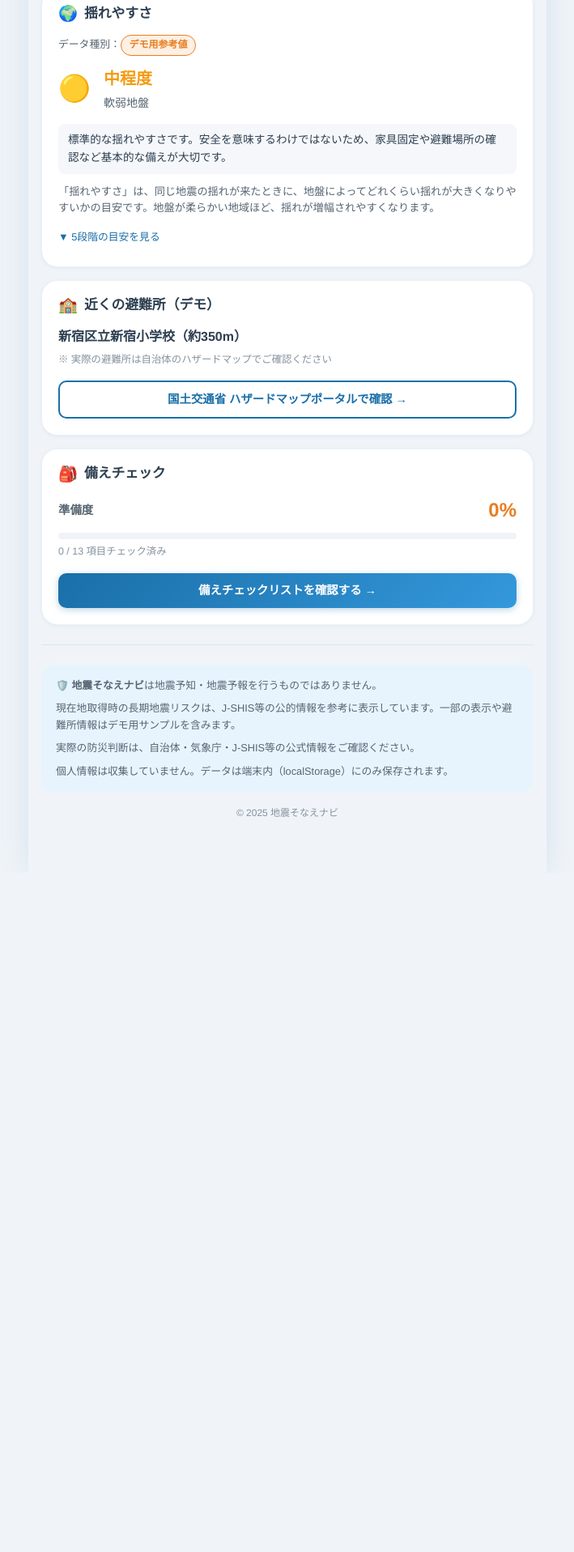
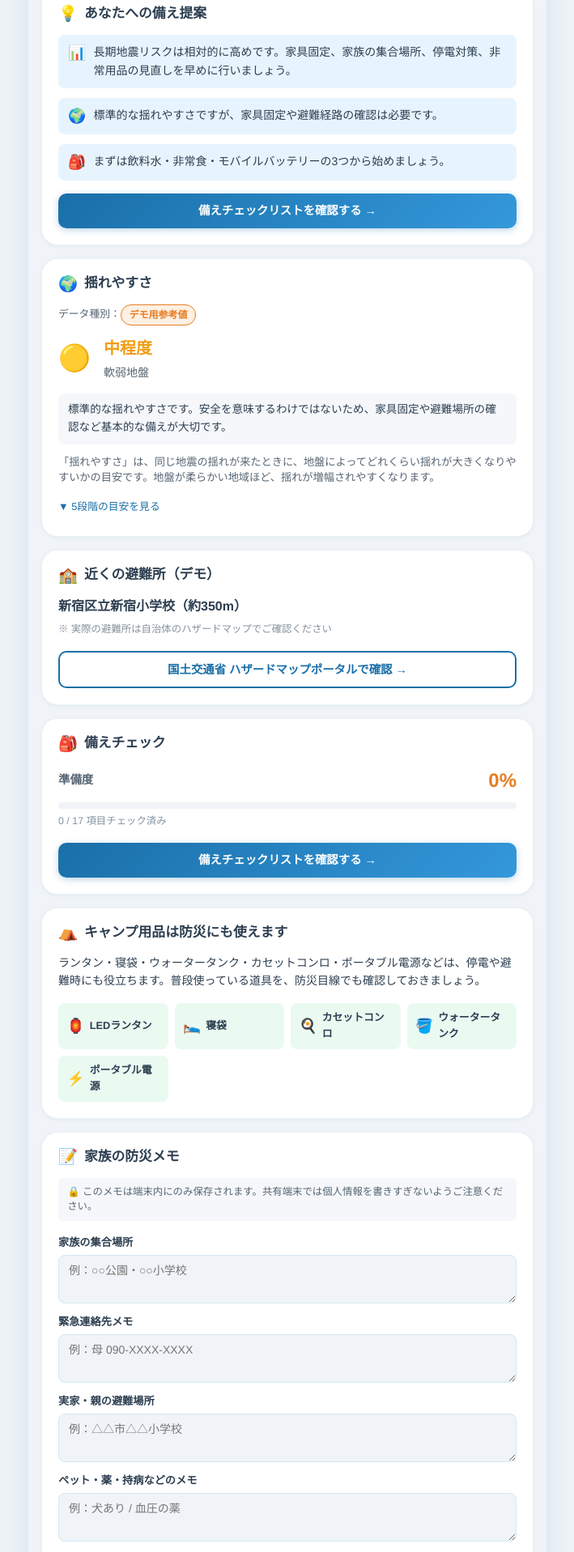
Before and after one commit to napohiro/jishin-sonae-navi, a React (Vite) app: page / in a window 1280 px wide. Shown: the part 823-2740 px from the top of the page at 81% size, without its empty margins (285-994 px from the left). Before the commit the page ends 1901 px from the top, so only its background shows below. Built offline with nearby package versions, Linux system fonts and the light colour scheme.

Commit message:
備え提案と家族メモ機能を追加

```diff
--- a/src/data/checklistItems.js
+++ b/src/data/checklistItems.js
@@ -1,102 +1,135 @@
 export const checklistItems = [
+  // 命を守る
+  {
+    id: "furniture",
+    category: "命を守る",
+    icon: "🪑",
+    label: "家具の固定",
+    description: "タンス・本棚・冷蔵庫を壁に固定",
+  },
+  {
+    id: "shelter",
+    category: "命を守る",
+    icon: "🏫",
+    label: "避難場所の確認",
+    description: "自宅から最寄りの避難所を把握",
+  },
+  {
+    id: "contact",
+    category: "命を守る",
+    icon: "📞",
+    label: "家族の連絡手段",
+    description: "災害用伝言ダイヤル（171）の使い方を確認",
+  },
+  {
+    id: "bag",
+    category: "命を守る",
+    icon: "🎒",
+    label: "非常用持ち出し袋",
+    description: "すぐ持ち出せる場所に置いておく",
+  },
+
+  // 生活を守る
   {
     id: "water",
-    category: "食料・水",
+    category: "生活を守る",
     icon: "💧",
     label: "飲料水（1人3日分：9リットル）",
     description: "ペットボトル水を常備",
   },
   {
     id: "food",
-    category: "食料・水",
+    category: "生活を守る",
     icon: "🍱",
     label: "非常食（3〜7日分）",
     description: "缶詰・レトルト・乾パン等",
   },
   {
+    id: "medicine",
+    category: "生活を守る",
+    icon: "💊",
+    label: "常備薬・処方薬",
+    description: "7日分を非常袋に入れる",
+  },
+  {
+    id: "firstaid",
+    category: "生活を守る",
+    icon: "🩹",
+    label: "衛生用品・救急セット",
+    description: "絆創膏・包帯・消毒液・マスク",
+  },
+
+  // 停電・情報対策
+  {
     id: "battery",
-    category: "電源・通信",
+    category: "停電・情報対策",
     icon: "🔋",
     label: "モバイルバッテリー",
     description: "満充電で保管・定期的に充電確認",
   },
   {
     id: "flashlight",
-    category: "電源・通信",
+    category: "停電・情報対策",
     icon: "🔦",
     label: "懐中電灯・ヘッドライト",
     description: "LED式・電池の残量も確認",
   },
   {
     id: "radio",
-    category: "電源・通信",
+    category: "停電・情報対策",
     icon: "📻",
-    label: "手回し・ラジオ",
+    label: "手回しラジオ",
     description: "停電時の情報収集に必須",
   },
   {
-    id: "furniture",
-    category: "住まいの対策",
-    icon: "🪑",
-    label: "家具の固定",
-    description: "タンス・本棚・冷蔵庫を壁に固定",
+    id: "spare_battery",
+    category: "停電・情報対策",
+    icon: "🔌",
+    label: "予備電池",
+    description: "単1〜単4電池をセットで準備",
+  },
+
+  // キャンプ用品の防災転用
+  {
+    id: "lantern",
+    category: "キャンプ用品の防災転用",
+    icon: "🏮",
+    label: "LEDランタン",
+    description: "長時間使える明かりとして停電時に活用",
   },
   {
-    id: "shelter",
-    category: "避難準備",
-    icon: "🏫",
-    label: "避難場所の確認",
-    description: "自宅から最寄りの避難所を把握",
+    id: "sleeping_bag",
+    category: "キャンプ用品の防災転用",
+    icon: "🛌",
+    label: "寝袋",
+    description: "避難所や車中泊でも使える",
   },
   {
-    id: "contact",
-    category: "避難準備",
-    icon: "📞",
-    label: "家族の連絡手段",
-    description: "災害用伝言ダイヤル（171）の使い方を確認",
+    id: "camping_stove",
+    category: "キャンプ用品の防災転用",
+    icon: "🍳",
+    label: "カセットコンロ",
+    description: "ガスボンベは余分に備蓄。調理・湯沸かしに",
   },
   {
-    id: "medicine",
-    category: "医療・衛生",
-    icon: "💊",
-    label: "常備薬・処方薬",
-    description: "7日分を非常袋に入れる",
+    id: "water_tank",
+    category: "キャンプ用品の防災転用",
+    icon: "🪣",
+    label: "ウォータータンク",
+    description: "断水時の給水・貯水に活用",
   },
   {
-    id: "firstaid",
-    category: "医療・衛生",
-    icon: "🩹",
-    label: "救急セット",
-    description: "絆創膏・包帯・消毒液・常備薬",
-  },
-  {
-    id: "camping",
-    category: "防災転用グッズ",
-    icon: "⛺",
-    label: "キャンプ用品の防災転用",
-    description: "ランタン・クッカー・寝袋を非常用に活用",
-  },
-  {
-    id: "car",
-    category: "防災転用グッズ",
-    icon: "🚗",
-    label: "車中泊用品",
-    description: "シェードブランケット・給水タンク・車載充電器",
-  },
-  {
-    id: "bag",
-    category: "避難準備",
-    icon: "🎒",
-    label: "非常用持ち出し袋",
-    description: "すぐ持ち出せる場所に置いておく",
+    id: "power_station",
+    category: "キャンプ用品の防災転用",
+    icon: "⚡",
+    label: "ポータブル電源",
+    description: "スマホ・家電の充電に使える",
   },
 ];
 
 export const categories = [
-  "食料・水",
-  "電源・通信",
-  "住まいの対策",
-  "避難準備",
-  "医療・衛生",
-  "防災転用グッズ",
+  "命を守る",
+  "生活を守る",
+  "停電・情報対策",
+  "キャンプ用品の防災転用",
 ];
--- a/src/index.css
+++ b/src/index.css
@@ -654,6 +654,116 @@ button {
 
 .ground-scale-desc {
   color: var(--color-text-light);
+}
+
+/* ===== PROPOSAL CARD ===== */
+.proposal-items {
+  display: flex;
+  flex-direction: column;
+  gap: 0.75rem;
+  margin-bottom: 1rem;
+}
+
+.proposal-item {
+  display: flex;
+  gap: 0.6rem;
+  align-items: flex-start;
+  background: var(--color-primary-bg);
+  border-radius: 8px;
+  padding: 0.65rem 0.75rem;
+}
+
+.proposal-icon {
+  font-size: 1.1rem;
+  flex-shrink: 0;
+  line-height: 1.4;
+}
+
+.proposal-text {
+  font-size: 0.875rem;
+  line-height: 1.6;
+  color: var(--color-text);
+}
+
+.proposal-btn {
+  width: 100%;
+  text-align: center;
+}
+
+/* ===== CAMP CARD ===== */
+.camp-desc {
+  font-size: 0.875rem;
+  color: var(--color-text);
+  line-height: 1.6;
+  margin-bottom: 1rem;
+}
+
+.camp-items {
+  display: grid;
+  grid-template-columns: repeat(auto-fill, minmax(130px, 1fr));
+  gap: 0.5rem;
+}
+
+.camp-item {
+  display: flex;
+  align-items: center;
+  gap: 0.4rem;
+  background: var(--color-secondary-bg);
+  border-radius: 8px;
+  padding: 0.5rem 0.65rem;
+}
+
+.camp-item-icon {
+  font-size: 1.1rem;
+}
+
+.camp-item-label {
+  font-size: 0.8rem;
+  font-weight: 600;
+  color: var(--color-text);
+}
+
+/* ===== MEMO CARD ===== */
+.memo-privacy-note {
+  font-size: 0.775rem;
+  color: var(--color-text-light);
+  background: #f5f7fa;
+  border-radius: 6px;
+  padding: 0.5rem 0.7rem;
+  margin-bottom: 1rem;
+  line-height: 1.5;
+}
+
+.memo-field {
+  display: flex;
+  flex-direction: column;
+  gap: 0.3rem;
+  margin-bottom: 0.75rem;
+}
+
+.memo-label {
+  font-size: 0.825rem;
+  font-weight: 600;
+  color: var(--color-text);
+}
+
+.memo-input {
+  width: 100%;
+  border: 1px solid var(--color-border);
+  border-radius: 8px;
+  padding: 0.5rem 0.75rem;
+  font-size: 0.875rem;
+  color: var(--color-text);
+  background: var(--color-bg);
+  resize: vertical;
+  font-family: inherit;
+  line-height: 1.5;
+}
+
+.memo-input:focus {
+  outline: none;
+  border-color: var(--color-primary);
+  box-shadow: 0 0 0 2px var(--color-primary-bg);
 }
 
 /* ===== SHELTER CARD ===== */
--- a/src/pages/Home.jsx
+++ b/src/pages/Home.jsx
@@ -90,6 +90,10 @@ export default function Home() {
   });
   const [showGroundScale, setShowGroundScale] = useState(false);
   const [groundData, setGroundData] = useState(null);
+  const [familyMemo, setFamilyMemo] = useState(() => {
+    try { return JSON.parse(localStorage.getItem("familyMemo") || "{}"); }
+    catch { return {}; }
+  });
   // "initial" | "geo" | "text"
   const [inputMode, setInputMode] = useState(() => {
     const label = localStorage.getItem("regionLabel");
@@ -196,8 +200,39 @@ export default function Home() {
     }
   })();
 
-  const totalItems = 13;
+  const totalItems = 17;
   const prepPercent = Math.round((checklistCount / totalItems) * 100);
+
+  const updateMemo = (key, value) => {
+    setFamilyMemo((prev) => {
+      const next = { ...prev, [key]: value };
+      localStorage.setItem("familyMemo", JSON.stringify(next));
+      return next;
+    });
+  };
+
+  const getRiskProposal = (risk) => {
+    if (risk < 3)  return "長期地震リスクは比較的低めです。ただし、地震が起きないという意味ではありません。基本の備えを整えておきましょう。";
+    if (risk < 10) return "長期地震リスクはやや意識しておきたい水準です。家具固定・飲料水・非常食・停電対策を確認しましょう。";
+    if (risk < 26) return "長期地震リスクは中程度です。家庭内の安全対策と避難場所の確認を優先しましょう。";
+    return "長期地震リスクは相対的に高めです。家具固定、家族の集合場所、停電対策、非常用品の見直しを早めに行いましょう。";
+  };
+
+  const getGroundProposal = (level) => {
+    if (level >= 4) return "地盤によって揺れが大きくなりやすい可能性があります。寝室やリビングの家具固定を優先しましょう。";
+    if (level === 3) return "標準的な揺れやすさですが、家具固定や避難経路の確認は必要です。";
+    return null;
+  };
+
+  const getPrepProposal = (percent) => {
+    if (percent <= 30) return "まずは飲料水・非常食・モバイルバッテリーの3つから始めましょう。";
+    if (percent <= 70) return "基本の備えは進んでいます。家具固定や家族の連絡手段も確認しましょう。";
+    return "備えはかなり進んでいます。定期的に期限切れや電池残量を確認しましょう。";
+  };
+
+  const riskProposal   = getRiskProposal(displayRisk30);
+  const groundProposal = getGroundProposal(currentGroundLevel);
+  const prepProposal   = getPrepProposal(prepPercent);
 
   return (
     <div className="page">
@@ -414,6 +449,33 @@ export default function Home() {
         )}
       </section>
 
+      {/* あなたへの備え提案 */}
+      <section className="card proposal-card">
+        <div className="card-header">
+          <span className="card-icon">💡</span>
+          <h2 className="card-title">あなたへの備え提案</h2>
+        </div>
+        <div className="proposal-items">
+          <div className="proposal-item">
+            <span className="proposal-icon">📊</span>
+            <p className="proposal-text">{riskProposal}</p>
+          </div>
+          {groundProposal && (
+            <div className="proposal-item">
+              <span className="proposal-icon">🌍</span>
+              <p className="proposal-text">{groundProposal}</p>
+            </div>
+          )}
+          <div className="proposal-item">
+            <span className="proposal-icon">🎒</span>
+            <p className="proposal-text">{prepProposal}</p>
+          </div>
+        </div>
+        <Link to="/prep-check" className="btn btn-primary proposal-btn">
+          備えチェックリストを確認する →
+        </Link>
+      </section>
+
       {/* 揺れやすさ */}
       <section className="card ground-card">
         <div className="card-header">
@@ -526,6 +588,79 @@ export default function Home() {
         </Link>
       </section>
 
+      {/* キャンプ用品の防災転用 */}
+      <section className="card camp-card">
+        <div className="card-header">
+          <span className="card-icon">⛺</span>
+          <h2 className="card-title">キャンプ用品は防災にも使えます</h2>
+        </div>
+        <p className="camp-desc">
+          ランタン・寝袋・ウォータータンク・カセットコンロ・ポータブル電源などは、停電や避難時にも役立ちます。普段使っている道具を、防災目線でも確認しておきましょう。
+        </p>
+        <div className="camp-items">
+          {[
+            { icon: "🏮", label: "LEDランタン" },
+            { icon: "🛌", label: "寝袋" },
+            { icon: "🍳", label: "カセットコンロ" },
+            { icon: "🪣", label: "ウォータータンク" },
+            { icon: "⚡", label: "ポータブル電源" },
+          ].map(({ icon, label }) => (
+            <div key={label} className="camp-item">
+              <span className="camp-item-icon">{icon}</span>
+              <span className="camp-item-label">{label}</span>
+            </div>
+          ))}
+        </div>
+      </section>
+
+      {/* 家族の防災メモ */}
+      <section className="card memo-card">
+        <div className="card-header">
+          <span className="card-icon">📝</span>
+          <h2 className="card-title">家族の防災メモ</h2>
+        </div>
+        <p className="memo-privacy-note">
+          🔒 このメモは端末内にのみ保存されます。共有端末では個人情報を書きすぎないようご注意ください。
+        </p>
+        {[
+          { key: "meetingPlace",      label: "家族の集合場所",            placeholder: "例：○○公園・○○小学校" },
+          { key: "emergencyContact",  label: "緊急連絡先メモ",            placeholder: "例：母 090-XXXX-XXXX" },
+          { key: "parentsEvacuation", label: "実家・親の避難場所",         placeholder: "例：△△市△△小学校" },
+          { key: "specialNotes",      label: "ペット・薬・持病などのメモ", placeholder: "例：犬あり / 血圧の薬" },
+        ].map(({ key, label, placeholder }) => (
+          <div key={key} className="memo-field">
+            <label className="memo-label">{label}</label>
+            <textarea
+              className="memo-input"
+              rows={2}
+              placeholder={placeholder}
+              value={familyMemo[key] ?? ""}
+              onChange={(e) => updateMemo(key, e.target.value)}
+            />
+          </div>
+        ))}
+      </section>
+
+      {/* 公式情報リンク */}
+      <section className="card link-card">
+        <div className="card-header">
+          <span className="card-icon">🔗</span>
+          <h2 className="card-title">公式情報リンク</h2>
+        </div>
+        <div className="external-links">
+          {[
+            { icon: "🗾", label: "J-SHIS 地震ハザードステーション",  url: "https://www.j-shis.bosai.go.jp/" },
+            { icon: "🌤️", label: "気象庁 地震情報",                  url: "https://www.jma.go.jp/jma/index.html" },
+            { icon: "🗺️", label: "ハザードマップポータルサイト",      url: "https://disaportal.gsi.go.jp/" },
+            { icon: "🏛️", label: "内閣府 防災情報のページ",           url: "https://www.bousai.go.jp/" },
+          ].map(({ icon, label, url }) => (
+            <a key={url} href={url} target="_blank" rel="noopener noreferrer" className="external-link-btn">
+              {icon} {label}
+            </a>
+          ))}
+        </div>
+      </section>
+
       {/* フッター免責 */}
       <footer className="home-footer">
         <div className="footer-disclaimer">
```
